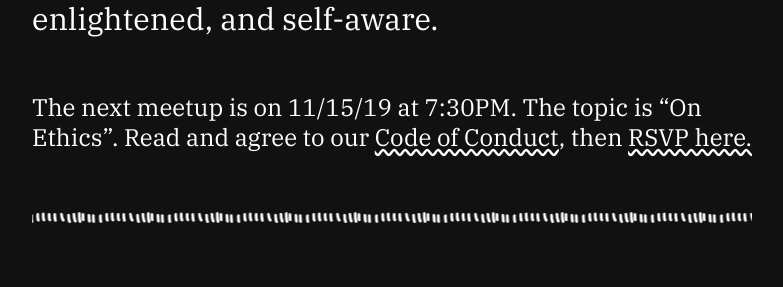
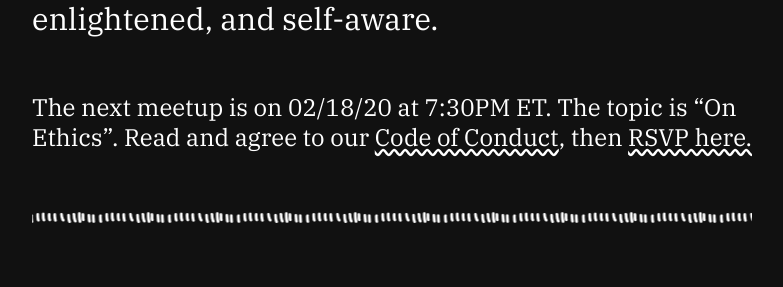
Before and after one commit to Mdlglobal-atlassian-net/website-1, a Jekyll site: the page built from index.html, in a window 1280 px wide. Shown: the part 605-892 px from the top of the page, without its empty margins (248-1031 px from the left). Built offline with Jekyll 4.4.1, drawn with Linux system fonts in a browser that asks for light colours.

Commit message:
Update date

```diff
--- a/index.html
+++ b/index.html
@@ -15,7 +15,7 @@ title: "Home"
 </div>
 
   <p>
-    The next meetup is on 11/15/19 at 7:30PM. The topic is “On Ethics”. Read and agree to our
+    The next meetup is on 02/18/20 at 7:30PM ET. The topic is “On Ethics”. Read and agree to our
     <a href="/code-of-conduct">Code of Conduct</a>, then <a href="">RSVP here.</a>
   </p>
 
```
